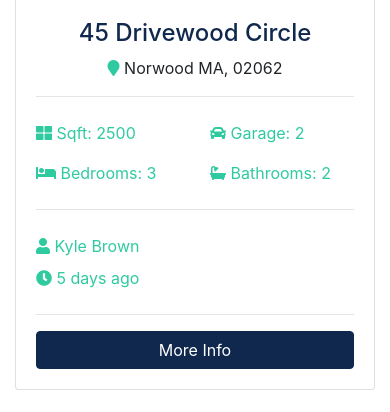
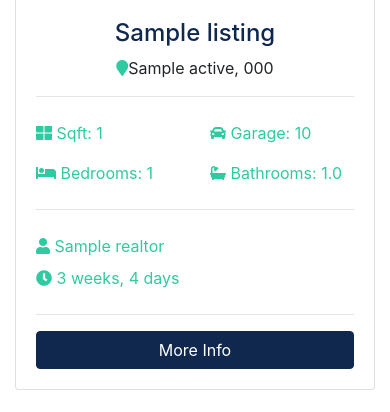
Before and after one commit to auxfuse/btre-traversy-udemy, a Django app: page / in a window 390 px wide. Shown: the part 1194-1606 px from the top of the page. Run offline with Django 3.2, Linux system fonts and the light colour scheme; tables that the repository leaves empty hold one stand-in row (values such as "Sample post"); grey boxes marked "Sample" are stand-in pictures; some libraries are stand-ins or nearby versions.

Commit message:
Home page dynamic content added and rendering

```diff
--- a/pages/views.py
+++ b/pages/views.py
@@ -2,9 +2,19 @@ from django.shortcuts import render
 from django.http import HttpResponse
 
 
+from listings.models import Listing
+
+
 # Create your views here.
 def index(request):
-    return render(request, 'pages/index.html')
+    listings = Listing.objects.order_by('-list_date').filter(
+        is_published=True)[:3]
+
+    context = {
+        'listings': listings
+    }
+
+    return render(request, 'pages/index.html', context)
 
 
 def about(request):
--- a/templates/pages/index.html
+++ b/templates/pages/index.html
@@ -1,4 +1,6 @@
 {% extends 'base.html' %}
+
+{% load humanize %}
 
 {% block content %}
     <!-- Showcase -->
@@ -155,163 +157,69 @@
         <div class="container">
             <h3 class="text-center mb-3">Latest Listings</h3>
             <div class="row">
-                <!-- Listing 1 -->
+                {% if listings %}
+                    {% for listing in listings %}
                         <div class="col-md-6 col-lg-4 mb-4">
                             <div class="card listing-preview">
                                 <img class="card-img-top"
-                             src="assets/img/homes/home-1.jpg" alt="">
+                                     src="{{ listing.photo_main.url }}" alt="">
                                 <div class="card-img-overlay">
                                     <h2>
-                                <span class="badge badge-secondary text-white">$490,000</span>
+                                        <span class="badge badge-secondary text-white">${{ listing.price | intcomma }}</span>
                                     </h2>
                                 </div>
                                 <div class="card-body">
                                     <div class="listing-heading text-center">
-                                <h4 class="text-primary">45 Drivewood
-                                    Circle</h4>
+                                        <h4 class="text-primary">{{ listing.title }}</h4>
                                         <p>
-                                    <i class="fas fa-map-marker text-secondary"></i>
-                                    Norwood MA, 02062</p>
+                                            <i class="fas fa-map-marker text-secondary"></i>{{ listing.city }} {{ listing.state }}, {{ listing.zipcode }}
+                                        </p>
                                     </div>
                                     <hr>
                                     <div class="row py-2 text-secondary">
                                         <div class="col-6">
-                                    <i class="fas fa-th-large"></i> Sqft: 2500
+                                            <i class="fas fa-th-large"></i>
+                                            Sqft: {{ listing.sqft }}
                                         </div>
                                         <div class="col-6">
-                                    <i class="fas fa-car"></i> Garage: 2
+                                            <i class="fas fa-car"></i>
+                                            Garage: {{ listing.garage }}
                                         </div>
                                     </div>
                                     <div class="row py-2 text-secondary">
                                         <div class="col-6">
-                                    <i class="fas fa-bed"></i> Bedrooms: 3
+                                            <i class="fas fa-bed"></i> Bedrooms:
+                                            {{ listing.bedrooms }}
                                         </div>
                                         <div class="col-6">
-                                    <i class="fas fa-bath"></i> Bathrooms: 2
+                                            <i class="fas fa-bath"></i>
+                                            Bathrooms: {{ listing.bathrooms }}
                                         </div>
                                     </div>
                                     <hr>
                                     <div class="row py-2 text-secondary">
                                         <div class="col-6">
-                                    <i class="fas fa-user"></i> Kyle Brown
+                                            <i class="fas fa-user"></i> {{ listing.realtor }}
                                         </div>
                                     </div>
                                     <div class="row text-secondary pb-2">
                                         <div class="col-6">
-                                    <i class="fas fa-clock"></i> 5 days ago
+                                            <i class="fas fa-clock"></i> {{ listing.list_date | timesince }}
                                         </div>
                                     </div>
                                     <hr>
-                            <a href="listing.html"
-                               class="btn btn-primary btn-block">More Info</a>
+                                    <a href="{% url 'listing' listing.id %}"
+                                       class="btn btn-primary btn-block">More
+                                        Info</a>
                                 </div>
                             </div>
                         </div>
-
-                <!-- Listing 2 -->
-                <div class="col-md-6 col-lg-4 mb-4">
-                    <div class="card listing-preview">
-                        <img class="card-img-top"
-                             src="assets/img/homes/home-2.jpg" alt="">
-                        <div class="card-img-overlay">
-                            <h2>
-                                <span class="badge badge-secondary text-white">$550,000</span>
-                            </h2>
+                    {% endfor %}
+                {% else %}
+                    <div class="col-md-12">
+                        <p>No Listings available!</p>
                     </div>
-                        <div class="card-body">
-                            <div class="listing-heading text-center">
-                                <h4 class="text-primary">18 Jefferson Lane</h4>
-                                <p>
-                                    <i class="fas fa-map-marker text-secondary"></i>
-                                    Woburn MA, 01801</p>
-                            </div>
-                            <hr>
-                            <div class="row py-2 text-secondary">
-                                <div class="col-6">
-                                    <i class="fas fa-th-large"></i> Sqft: 3200
-                                </div>
-                                <div class="col-6">
-                                    <i class="fas fa-car"></i> Garage: 1
-                                </div>
-                            </div>
-                            <div class="row py-2 text-secondary">
-                                <div class="col-6">
-                                    <i class="fas fa-bed"></i> Bedrooms: 4
-                                </div>
-                                <div class="col-6">
-                                    <i class="fas fa-bath"></i> Bathrooms: 2.5
-                                </div>
-                            </div>
-                            <hr>
-                            <div class="row py-2 text-secondary">
-                                <div class="col-6">
-                                    <i class="fas fa-user"></i> Mark Hudson
-                                </div>
-                            </div>
-                            <div class="row text-secondary pb-2">
-                                <div class="col-6">
-                                    <i class="fas fa-clock"></i> 5 days ago
-                                </div>
-                            </div>
-                            <hr>
-                            <a href="listing.html"
-                               class="btn btn-primary btn-block">More Info</a>
-                        </div>
-                    </div>
-                </div>
-
-                <!-- Listing 3 -->
-                <div class="col-md-6 col-lg-4 mb-4">
-                    <div class="card listing-preview">
-                        <img class="card-img-top"
-                             src="assets/img/homes/home-3.jpg" alt="">
-                        <div class="card-img-overlay">
-                            <h2>
-                                <span class="badge badge-secondary text-white">$580,000</span>
-                            </h2>
-                        </div>
-                        <div class="card-body">
-                            <div class="listing-heading text-center">
-                                <h4 class="text-primary">187 Woodrow Street</h4>
-                                <p>
-                                    <i class="fas fa-map-marker text-secondary"></i>
-                                    Salem MA, 01915</p>
-                            </div>
-                            <hr>
-                            <div class="row py-2 text-secondary">
-                                <div class="col-6">
-                                    <i class="fas fa-th-large"></i> Sqft: 3107
-                                </div>
-                                <div class="col-6">
-                                    <i class="fas fa-car"></i> Garage: 0
-                                </div>
-                            </div>
-                            <div class="row py-2 text-secondary">
-                                <div class="col-6">
-                                    <i class="fas fa-bed"></i> Bedrooms: 4
-                                </div>
-                                <div class="col-6">
-                                    <i class="fas fa-bath"></i> Bathrooms: 3
-                                </div>
-                            </div>
-                            <hr>
-                            <div class="row py-2 text-secondary">
-                                <div class="col-6">
-                                    <i class="fas fa-user"></i> Mark Hudson
-                                </div>
-                            </div>
-                            <div class="row text-secondary pb-2">
-                                <div class="col-6">
-                                    <i class="fas fa-clock"></i> 5 days ago
-                                </div>
-                            </div>
-                            <hr>
-                            <a href="listing.html"
-                               class="btn btn-primary btn-block">More Info</a>
-                        </div>
-                    </div>
-                </div>
-
+                {% endif %}
             </div>
         </div>
     </section>
```
Lines whose indentation alone changed are shown as unchanged.
